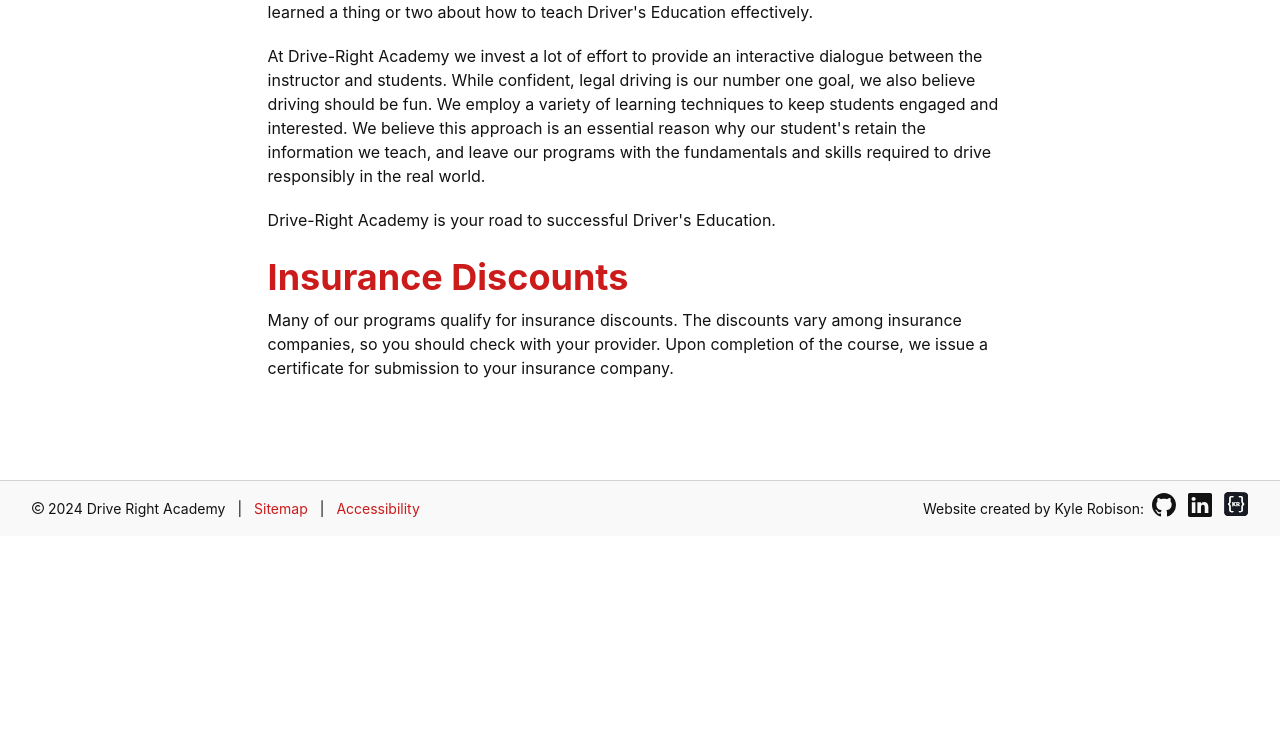
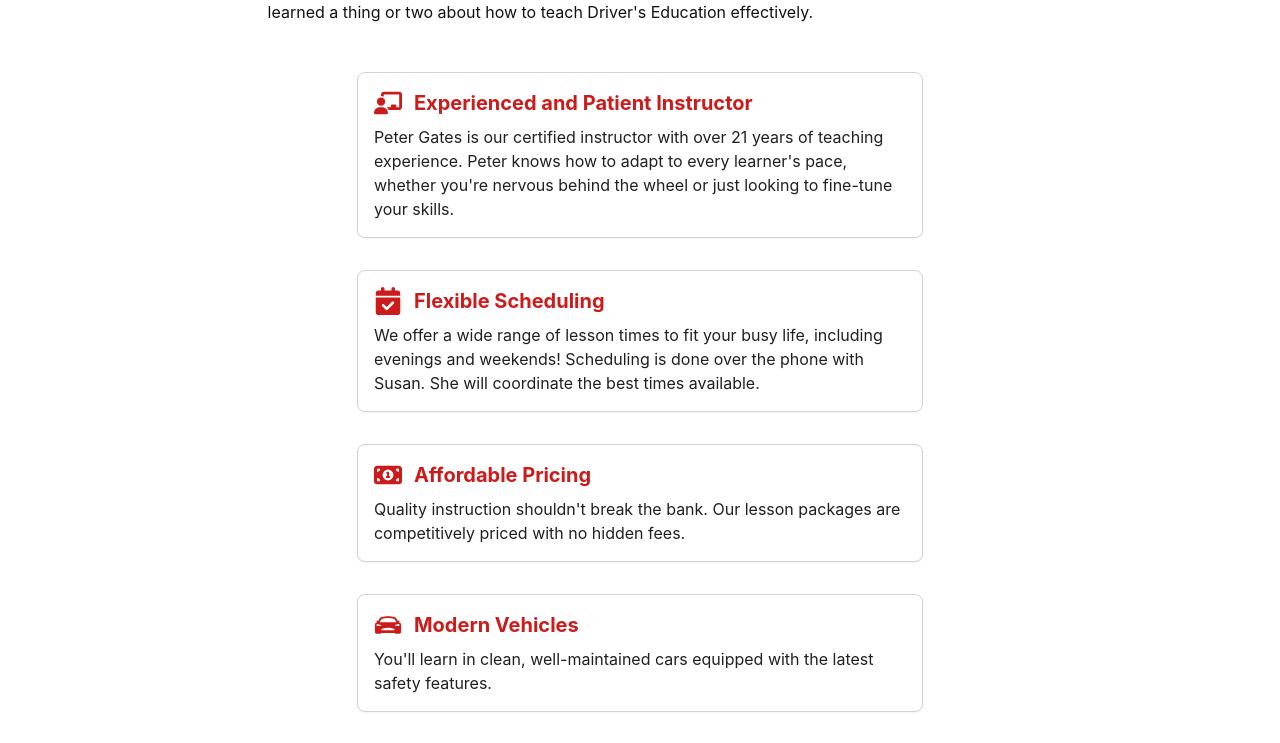
Before and after one commit to KyleRobison15/drive-right-academy, a React (Vite) app: page /about in a window 1280 px wide. Shown: the part 1045-1788 px from the top of the page. Before the commit the page ends 1581 px from the top, so only its background shows below. Built offline with nearby package versions, Linux system fonts and the light colour scheme.

Commit message:
About - Add features to Our Approach section

```diff
--- a/src/routes/About.tsx
+++ b/src/routes/About.tsx
@@ -6,11 +6,22 @@ import {
   Box,
   Image,
   useColorModeValue,
+  HStack,
+  Icon,
 } from "@chakra-ui/react";
 import { componentColorScheme } from "../theme";
 import MiniCooperImg from "../assets/mini_cooper.png";
 import Fiat500Img from "../assets/fiat_500.png";
 import { yearsInBusiness } from "../utils/dateUtils";
+import {
+  FaChalkboardUser,
+  FaCalendarCheck,
+  FaMoneyBill1,
+} from "react-icons/fa6";
+import { IoCarSportSharp } from "react-icons/io5";
+import { GiSteeringWheel } from "react-icons/gi";
+
+
 
 const About = () => {
   const sectionMargins: string[] = ["5%", "5%", "5%", "12%"];
@@ -25,6 +36,38 @@ const About = () => {
     {
       name: "2013 Fiat 500 (Manual Transmission)",
       img: Fiat500Img,
+    },
+  ];
+
+  const features = [
+    {
+      icon: FaChalkboardUser,
+      title: "Experienced and Patient Instructor",
+      description: `Peter Gates is our certified instructor with over ${yearsInBusiness} years of teaching experience. Peter knows how to adapt to every learner's pace, whether you're nervous behind the wheel or just looking to fine-tune your skills.`,
+    },
+    {
+      icon: FaCalendarCheck,
+      title: "Flexible Scheduling",
+      description:
+        "We offer a wide range of lesson times to fit your busy life, including evenings and weekends! Scheduling is done over the phone with Susan. She will coordinate the best times available.",
+    },
+    {
+      icon: FaMoneyBill1,
+      title: "Affordable Pricing",
+      description:
+        "Quality instruction shouldn't break the bank. Our lesson packages are competitively priced with no hidden fees.",
+    },
+    {
+      icon: IoCarSportSharp,
+      title: "Modern Vehicles",
+      description:
+        "You'll learn in clean, well-maintained cars equipped with the latest safety features.",
+    },
+    {
+      icon: GiSteeringWheel,
+      title: "Real World Training",
+      description:
+        "Our programs focus on both city and highway driving to ensure you gain confidence and practical experience in real world scenarios.",
     },
   ];
 
@@ -84,16 +127,42 @@ const About = () => {
             learned a thing or two about how to teach Driver's Education
             effectively.
           </Text>
-          <Text>
-            At Drive-Right Academy we invest a lot of effort to provide an
-            interactive dialogue between the instructor and students. While
-            confident, legal driving is our number one goal, we also believe
-            driving should be fun. We employ a variety of learning techniques to
-            keep students engaged and interested. We believe this approach is an
-            essential reason why our student's retain the information we teach,
-            and leave our programs with the fundamentals and skills required to
-            drive responsibly in the real world.
-          </Text>
+          <Stack spacing={8} mx={["5%", "12%"]} my="28px">
+            {features.map((feature) => (
+              <Box
+                key={feature.title}
+                p={4}
+                borderWidth="1px"
+                borderRadius="lg"
+                boxShadow="sm"
+                bg="white"
+                _hover={{
+                  boxShadow: "md",
+                  transform: "translateY(-2px)",
+                }}
+                transition="all 0.2s"
+              >
+                <HStack align="center" spacing={3} mb={2}>
+                  <Icon
+                    as={feature.icon}
+                    boxSize={7}
+                    color={`${componentColorScheme}.500`}
+                  />
+                  <Heading
+                    as="h3"
+                    size="md"
+                    color={`${componentColorScheme}.500`}
+                  >
+                    {feature.title}
+                  </Heading>
+                </HStack>
+                <Text fontSize="md" color="gray.700">
+                  {feature.description}
+                </Text>
+              </Box>
+            ))}
+          </Stack>
+
           <Text>
             Drive-Right Academy is your road to successful Driver's Education.
           </Text>
```
